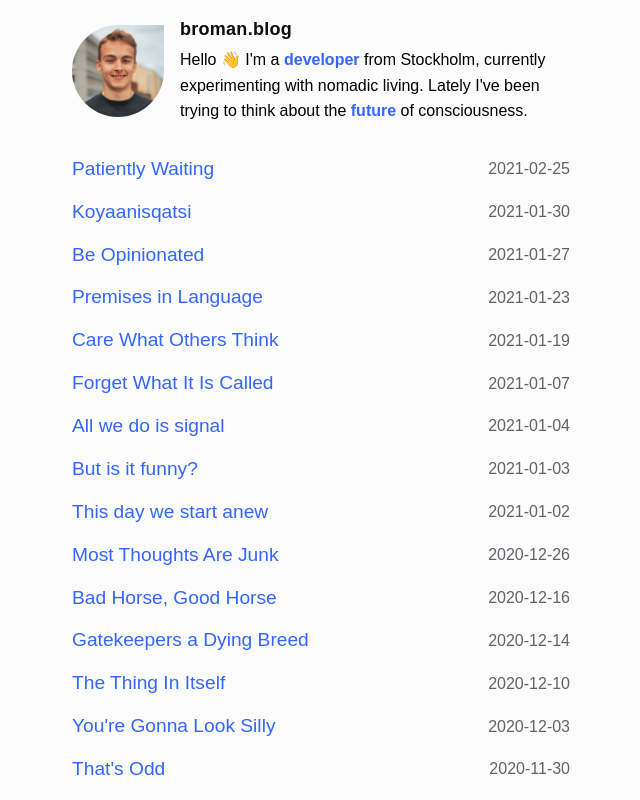
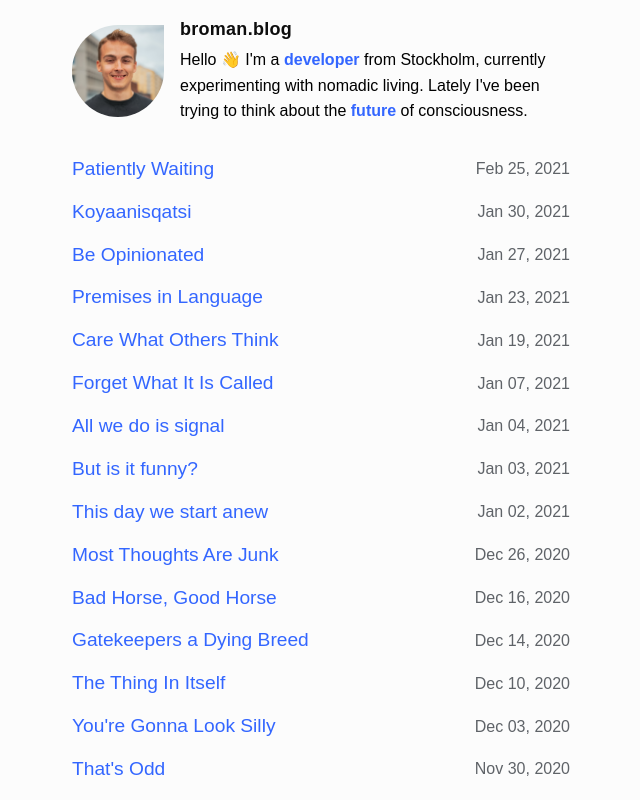
Before and after one commit to gdbroman/broman.blog, a Next.js app: page / in a window 1280 px wide. Shown: the top 800 px of the page, without its empty margins (319-959 px from the left). Built offline with nearby package versions, Linux system fonts and the light colour scheme.

Commit message:
date formats

```diff
--- a/components/date.js
+++ b/components/date.js
@@ -1,8 +1,7 @@
-import { parseISO, format } from "date-fns";
+import { parseISO, format } from 'date-fns'
 
 export default function Date({ dateString }) {
-  // const date = parseISO(dateString);
-  // console.log(date);
-  // const dateFormated = format(date, "LLLL dd, yyyy");
-  return <time dateTime={dateString}>{dateString}</time>;
+  const date = parseISO(dateString)
+  const dateFormated = format(date, 'LLL dd, yyyy')
+  return <time dateTime={dateString}>{dateFormated}</time>
 }
```
